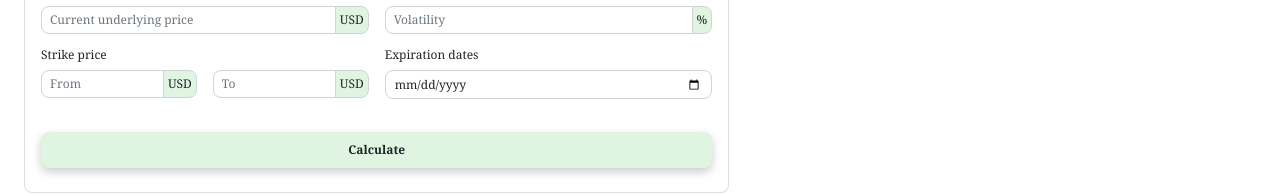
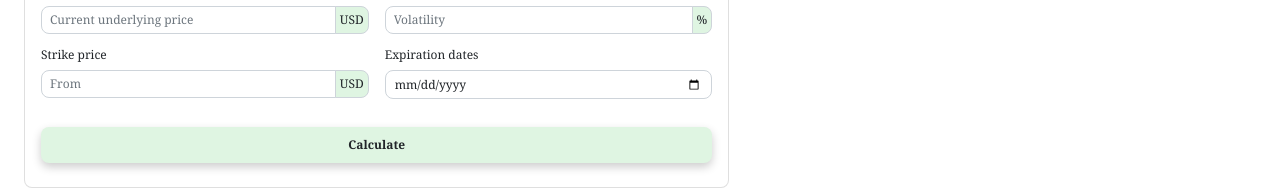
Before and after one commit to sabidobrin/wallstreet, a React (Create React App) app: page /calculators/black-scholes in a window 1280 px wide. Shown: the part 262-456 px from the top of the page. Built offline with nearby package versions, Linux system fonts and the light colour scheme.

Commit message:
Black Scholes-put delta

```diff
--- a/src/components/BlackScholesModel/BlackScholesModel.tsx
+++ b/src/components/BlackScholesModel/BlackScholesModel.tsx
@@ -103,14 +103,14 @@ export default function BlackScholesModel (props: any) {
                         </Form.Group>
                         <Form.Group className="mb-3" controlId="black-scholes">
                             <Form.Label>Strike price</Form.Label>
-                            <Row>
-                            <Col id="double" xs={12} sm={12} md={6} lg={6}>
+                            {/*<Row>
+                            <Col id="double" xs={12} sm={12} md={6} lg={6}>*/}
                             <InputGroup className="mb-2">
                             <Form.Control type="number" step="0.01" min="0" placeholder="From"
                                 onBlur={(e:any) => setStrikePrice(parseFloat(e.target.value))} />
                             <InputGroup.Text>USD</InputGroup.Text>
                             </InputGroup>
-                            </Col>
+                            {/*</Col>
                             <Col id="double" xs={12} sm={12} md={6} lg={6}>
                             <InputGroup className="mb-2">
                             <Form.Control type="number" step="0.01" min="0" placeholder="To"
@@ -118,7 +118,7 @@ export default function BlackScholesModel (props: any) {
                             <InputGroup.Text>USD</InputGroup.Text>
                             </InputGroup>
                             </Col>
-                            </Row>
+                            </Row>*/}
                         </Form.Group>
                     </Col>
                     <Col xs={12} sm={12} md={6} lg={6}>
```
